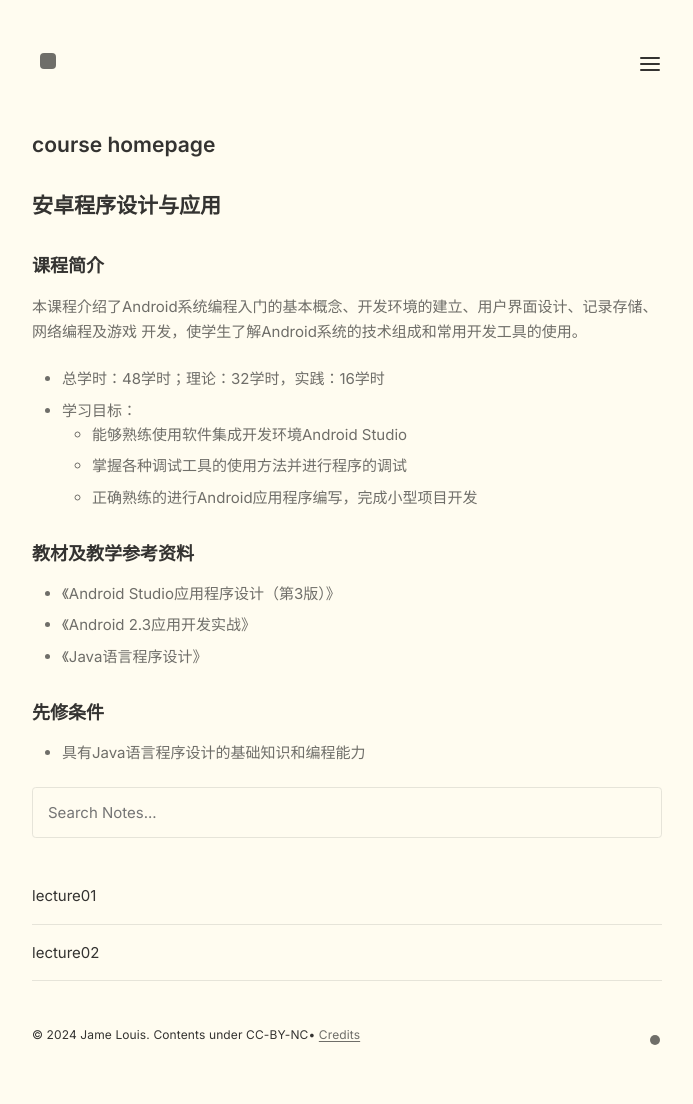
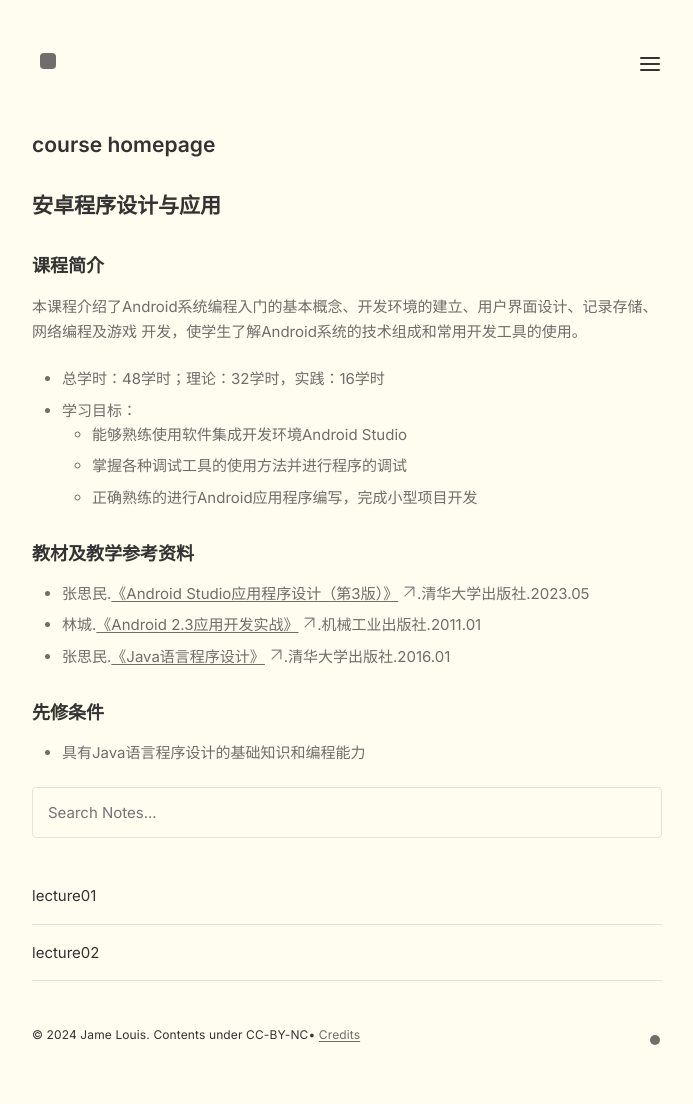
Before and after one commit to jame-louis/apda, a Jekyll site: the page built from pages/index.md, in a window 1280 px wide. Shown: the whole page, without its empty margins (293-986 px from the left). Built offline with Jekyll 4.4.1, drawn with Linux system fonts in a browser that asks for light colours.

Commit message:
vault backup: 2026-01-30 15:07:16

```diff
--- a/pages/index.md
+++ b/pages/index.md
@@ -18,9 +18,9 @@ title: course homepage
 
 ### 教材及教学参考资料
 
-- 《Android Studio应用程序设计（第3版）》
-- 《Android 2.3应用开发实战》
-- 《Java语言程序设计》
+- 张思民.[《Android Studio应用程序设计（第3版）》](https://book.douban.com/subject/36411102/).清华大学出版社.2023.05
+- 林城.[《Android 2.3应用开发实战》](https://book.douban.com/subject/6429643/).机械工业出版社.2011.01
+- 张思民.[《Java语言程序设计》](https://book.douban.com/subject/2022793/).清华大学出版社.2016.01
 
 ### 先修条件
 
```
